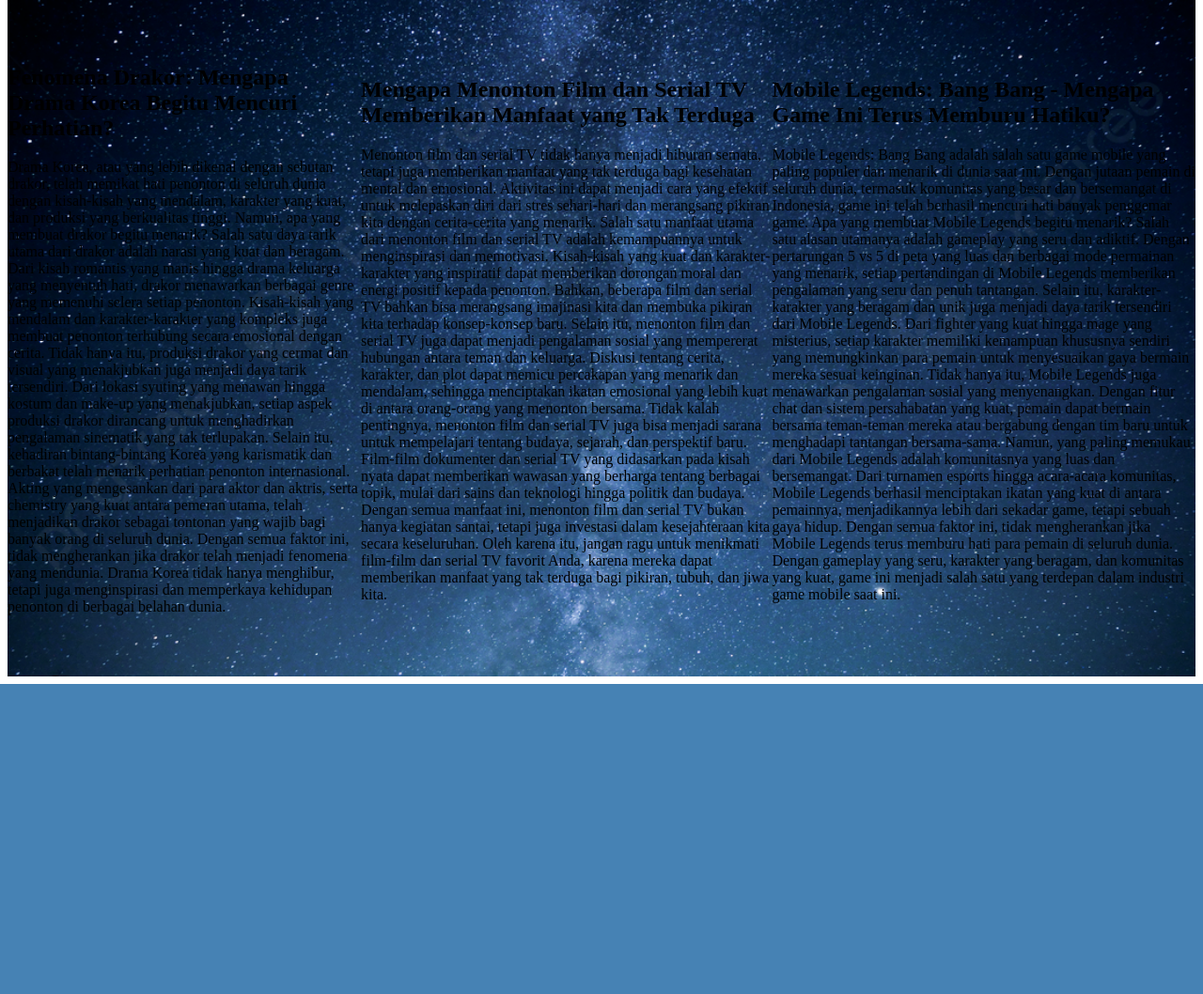
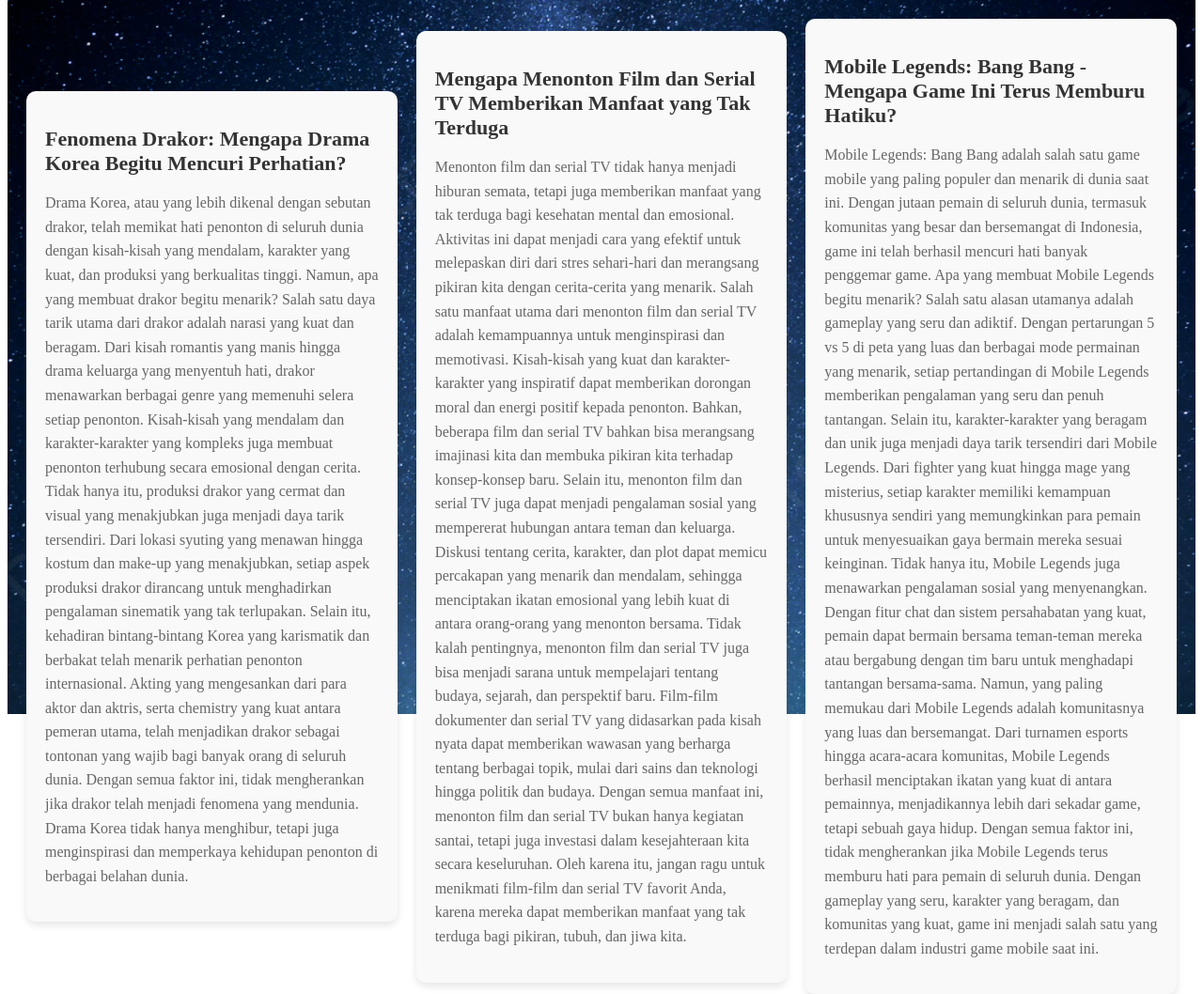
Before and after one commit to fiona0888/TIK2032-Project, a PHP site: page /blog.html in a window 1280 px wide. Shown: the part 72-1130 px from the top of the page at 94% size. Before the commit the page ends 800 px from the top, so only its background shows below. Run offline with PHP 8.4, Linux system fonts and the light colour scheme.

Commit message:
Update menu.css

```diff
--- a/menu.css
+++ b/menu.css
@@ -65,3 +65,29 @@ main {
     background-color: rgba(0, 0, 0, 0.5); /* Warna latar belakang dengan opacity 0.5 */
     border-radius: 10px; /* Mengatur sudut border */
 }
+
+.blog-content {
+    display: grid;
+    grid-template-columns: repeat(auto-fit, minmax(300px, 1fr)); /* Membuat grid layout responsif */
+    gap: 20px; /* Menambahkan jarak antar elemen */
+    padding: 20px;
+}
+
+.blog-content article {
+    background-color: #f9f9f9; /* Warna latar belakang */
+    border-radius: 10px; /* Sudut border */
+    padding: 20px; /* Padding untuk konten */
+    box-shadow: 0px 4px 8px rgba(0, 0, 0, 0.1); /* Efek bayangan */
+}
+
+.blog-content article h2 {
+    font-size: 22px; /* Ukuran huruf untuk judul artikel */
+    margin-bottom: 10px; /* Jarak antara judul dan teks artikel */
+    color: #333; /* Warna huruf */
+}
+
+.blog-content article p {
+    font-size: 16px; /* Ukuran huruf untuk teks artikel */
+    line-height: 1.6; /* Tinggi baris */
+    color: #666; /* Warna huruf */
+}
```
